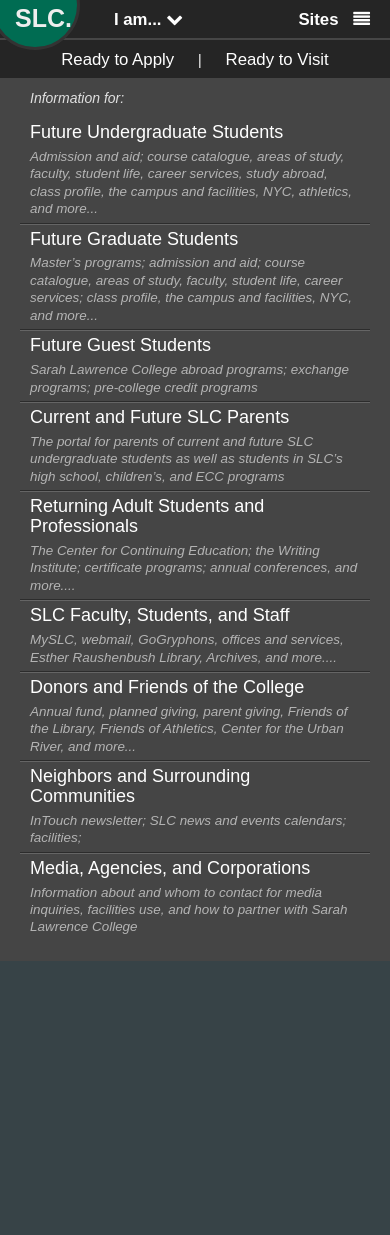
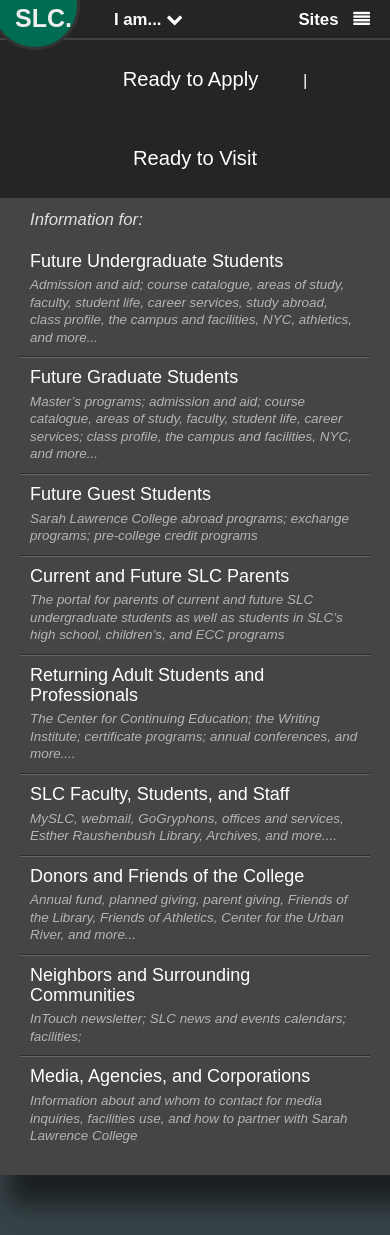
Before and after one commit to thugsb/slc-v6, a PHP site: page /?init=1 in a window 390 px wide, after a click on "I am...". Run offline with PHP 8.4, Linux system fonts and the light colour scheme; some libraries are stand-ins or nearby versions.

Commit message:
make iAm nav fit big screens better, better highlighting of nav links, and scale the showcase for mobile

```diff
--- a/core/v6/css/slc.css
+++ b/core/v6/css/slc.css
@@ -11,7 +11,7 @@ span.highlight {background-color:#ffa;}
 
 /* HEADER */
 header {position:fixed; top:0; min-width:320px; width:100%; max-width:1280px; z-index:1000;}
-header a {display:inline-block; height:38px; line-height:40px; font-size:1.2em; color:#fff;}
+header .persistent-nav a, header > nav a {display:inline-block; height:38px; line-height:40px; font-size:1.2em; color:#fff;}
 header a:hover, header a:visited {text-decoration:none; color:#eee;}
 header .persistent-nav {position:relative; height:40px; border-bottom:2px solid #464646; font-weight:bold; background:#252525;}
 header .persistent-nav .logo {position:relative;display:inline-block; vertical-align:top; position:relative; top:-40px; left:-10px; width:90px; height:90px; border:3px solid #333; padding-right:5px; line-height:110px; border-radius:50px; text-align:right; font-size:25px; background:#006c52; z-index:100;}
@@ -20,19 +20,24 @@ header .persistent-nav .xs-menu .fa {margin-left:10px;}
 header > nav {border-bottom:2px solid #464646; background:#363636;}
 header > nav a {padding:0 1.5%; font-weight:100; letter-spacing:.5px;}
 
-header #iAm {position:relative; width:480px; max-width:100%; background:#454545;}
+header #iAm {position:relative; width:480px; max-width:100%; font-size:1.2em; box-shadow:20px 20px 20px 10px rgba(0,0,0,.5); background:#454545;}
 header #iAm .scroll-up {top:78px;}
 header #iAm .ready-to {text-align:center; color:#fff; background:#252525;}
-header #iAm .ready-to a {margin:0 20px;}
+header #iAm .ready-to a {display:inline-block; margin:5px 10px; padding:5px 20px; color:#fff;}
+header #iAm .ready-to a:hover {background:#363636;}
 header #iAm em {display:block; padding:10px 30px; color:#e0e0e0;}
-header #iAm nav {padding:40px 20px; overflow-y:auto;}
-header #iAm nav a {display:block; height:auto; border-top:1px solid #656565; border-bottom:1px solid #2c2c2c; padding:5px 10px; line-height:1.3;}
+header #iAm nav {padding:0 20px 20px; overflow-y:auto;}
+header #iAm nav a {display:block; height:auto; border-top:1px solid #656565; border-bottom:1px solid #2c2c2c; padding:5px 10px; line-height:1.3; color:#fff;}
 header #iAm nav a:first-child {border-top:0;}
 header #iAm nav a:last-child {border-bottom:0;}
 header #iAm nav a:hover {background:#252525;}
 header #iAm nav a h4 {margin:0 0 5px; font-weight:normal;}
 header #iAm nav a p {margin:0; font-size:0.8em; font-style:italic; color:#b4b4b4;}
-
+@media (min-height:800px) {
+  header #iAm .scroll-up {top:118px;}
+  header #iAm .ready-to a {padding:20px 30px; font-size:1.2em}
+  header #iAm nav a {padding:10px;}
+}
 
 /* OVERFLOW SCROLL */
 .scroll-parent {position:relative;}
@@ -71,12 +76,16 @@ header #iAm nav a p {margin:0; font-size:0.8em; font-style:italic; color:#b4b4b4
 
 /* Navbar */
 .navigate {position:relative; padding:0 55px; background:#01364f;}
+.navigate a:hover {text-decoration:none;}
 .navigate .bar {height:40px; background:#01364f; z-index:200;}
 .navigate .bar .portal-links a {float:left; width:30%; height:45px; margin:-5px 1% 0; text-align:center; font-size:1.2em; letter-spacing:1px; line-height:45px; font-weight:bold; color:#fff; background:#115078;}
+.navigate .bar .portal-links a:hover {background:#216098;}
 .navigate .bar .social-links {text-align:center;}
-.navigate .bar .social-links a {margin:0 3.3%; line-height:40px; font-size:1.6em; color:#fff;}
+.navigate .bar .social-links a {float:left; height:40px; padding:0 3.9%; line-height:40px; font-size:1.6em; color:#fff;}
+.navigate .bar .social-links a:hover {background:#115078;}
 .navigate .bar .explore-links {padding-right:0;}
 .navigate .bar .explore-links a {float:right; width:50%; height:40px; text-align:center; font-size:1.2em; letter-spacing:1px; line-height:40px; color:#fff; background:#5d5d5d;}
+.navigate .bar .explore-links a:hover {background:#7d7d7d;}
 .navigate .bar .explore-links a img {position:relative; top:-2px;}
 @media(max-width:991px) {
   .navigate .bar .explore-links .explore-link-text {display:none;}
@@ -175,7 +184,7 @@ footer a, footer a:hover {color:#fff;}
   .menu, .sites-quicknav {display:none !important}
 }
 @media (max-width: 767px) {
-  .wrap {left:0; transition:left .5s ease-out; background:#374347; z-index:25;}
+  .wrap {left:0; transition:left .5s ease-out; background:#374347; z-index:25; -webkit-transition:left .5s ease-out; -moz-transition:left .5s ease-out;}
   .menu {display:block; position:fixed; top:0; bottom:0; overflow:hidden; padding-top:40px; background:#fff;}
   .menu-left {left:0; right:10%; background:#006c52;}
   .menu-right {right:0; left:10%;}
@@ -187,13 +196,17 @@ footer a, footer a:hover {color:#fff;}
   .off-left .wrap {left:-90%;}
   .off-right header {bottom:0; left:100%; margin-left:-70px;}
   .off-left header {bottom:0; left:-90%;}
-  header {transition:margin .5s ease-out, left .5s ease-out;}
+  header {transition:margin .5s ease-out, left .5s ease-out; -webkit-transition:margin .5s ease-out, left .5s ease-out; -moz-transition:margin .5s ease-out, left .5s ease-out;}
   header > nav {display:none;}
   header .persistent-nav {width:100%;}
   header .persistent-nav .visible-xs {padding:0 20px;}
   header #iAm {margin-top:40px;}
 
-  .showcase .tiles .tile.tile-big {width:200px; height:200px;}
+  .showcase, .showcase .showcase-wrap {height:320px;}
+  .showcase-content {height:300px;}
+  .showcase .tiles {height:280px;}
+  .showcase .tiles .tile {width:110px; height:110px; margin:5px;}
+  .showcase .tiles .tile.tile-big {width:230px; height:230px;}
 
   .menu-nav {position:absolute; top:0; left:0; width:100%; height:40px; border-bottom:2px solid #464646; color:#fff; background:#252525;}
   .menu-nav .link-home {padding:0 20px; font-size:1.2em; line-height:40px; color:#757575;}
--- a/core/v6/js/slc.js
+++ b/core/v6/js/slc.js
@@ -4,20 +4,9 @@ jQuery(function($) {
   Make the portrait tablet play nice with the info-panels:
   https://www.dropbox.com/s/0h2s1fzhx5v40p7/2013-11-22%2018.14.20.png
 
-  IAm needs more vertical space on desktop
-
-  Nav links shouldn't have hover:underline, but most (content) links should
-
-  isotope on mobile is 75%
   */
 
   window.$showcase = $('.showcase .tiles');
-  $showcase.isotope({
-    layoutMode: 'masonryHorizontal',
-    masonryHorizontal : {
-      rowHeight : 160
-    }
-  }).width($showcase.outerWidth()); // (isotope is built assuming box-sizing:content-box)
 
   function turnMobileOff() {
     $('.logo').off('click');
@@ -41,6 +30,15 @@ jQuery(function($) {
 
     turnMobileOff();
 
+    if ($showcase.is('.isotope') ) {$showcase.isotope('destroy')}
+    $showcase.isotope({
+      layoutMode: 'masonryHorizontal',
+      masonryHorizontal : {
+        rowHeight : 160
+      }
+    }).width($showcase.outerWidth()); // (isotope is built assuming box-sizing:content-box)
+
+
     // Adjust panel heights
     $('.info-panel').height($(window).height() - 559)
     $('.scroll-vert, .scroll-horz').trigger('scrollstop');
@@ -58,6 +56,15 @@ jQuery(function($) {
 
     turnMobileOff();
 
+    if ($showcase.is('.isotope') ) {$showcase.isotope('destroy')}
+    $showcase.isotope({
+      layoutMode: 'masonryHorizontal',
+      masonryHorizontal : {
+        rowHeight : 160
+      }
+    }).width($showcase.outerWidth()); // (isotope is built assuming box-sizing:content-box)
+
+
     // Adjust panel heights
     $('.slc-news .info-panel, .slc-spotlight .info-panel').height('auto');
     $('.slc-sites .info-panel').height(10 + $('.slc-news .info-panel').height() + $('.slc-spotlight').height());
@@ -74,6 +81,15 @@ jQuery(function($) {
 
   $(window).bind('enterBreakpoint1',function() {
     console.log('enter mobile');
+
+    if ($showcase.is('.isotope') ) {$showcase.isotope('destroy')}
+    $showcase.isotope({
+      layoutMode: 'masonryHorizontal',
+      masonryHorizontal : {
+        rowHeight : 120
+      }
+    }).width($showcase.outerWidth()); // (isotope is built assuming box-sizing:content-box)
+
 
     $('.showcase .scroll-le').off('click');
     $('.showcase .scroll-ri').off('click');
@@ -181,14 +197,19 @@ jQuery(function($) {
   // IAm menu height
   $('.i-am, .info-for').click(function(e) {
     e.preventDefault();
-    if ($(window).height() < 780) {
-      $('header #iAm nav').css({padding:'40px 20px', height: ($(window).height() - 140)});
-      $('#iAm .overflow-scroll').removeClass('hidden');
+    if ($('#iAm').is('.in') ) {
+      $('#iAm').collapse('hide');
     } else {
-      $('header #iAm nav').css({padding:'0 20px 20px'}).css({height: 'auto'});
-      $('#iAm .overflow-scroll').addClass('hidden');
+      if ($(window).height() < 900) {
+        $('header #iAm nav').css({height: ($(window).height() - 140)});
+        $('#iAm .overflow-scroll').removeClass('hidden');
+        $('#iAm .scroll-vert').trigger('scrollstop');
+      } else {
+        $('header #iAm nav').css({height: 'auto'});
+        $('#iAm .overflow-scroll').addClass('hidden');
+      }
+      $('#iAm').collapse('show');
     }
-    $('#iAm').collapse('toggle');
   });
 
 
--- a/index.php
+++ b/index.php
@@ -122,12 +122,12 @@
     <section class="sites-quicknav">
       <nav>
         <div class="row">
-          <div class="col-xs-8">
+          <div class="col-xs-4">
             <a href="/about">At a Glance</a>
             <a href="/about">Admission</a>
             <a href="/about">Academics</a>
           </div>
-          <div class="col-xs-4">
+          <div class="col-xs-4 col-xs-offset-4">
             <a href="/about">Faculty</a>
             <a href="/about">Life@SLC</a>
             <a href="/about">Giving</a>
```
